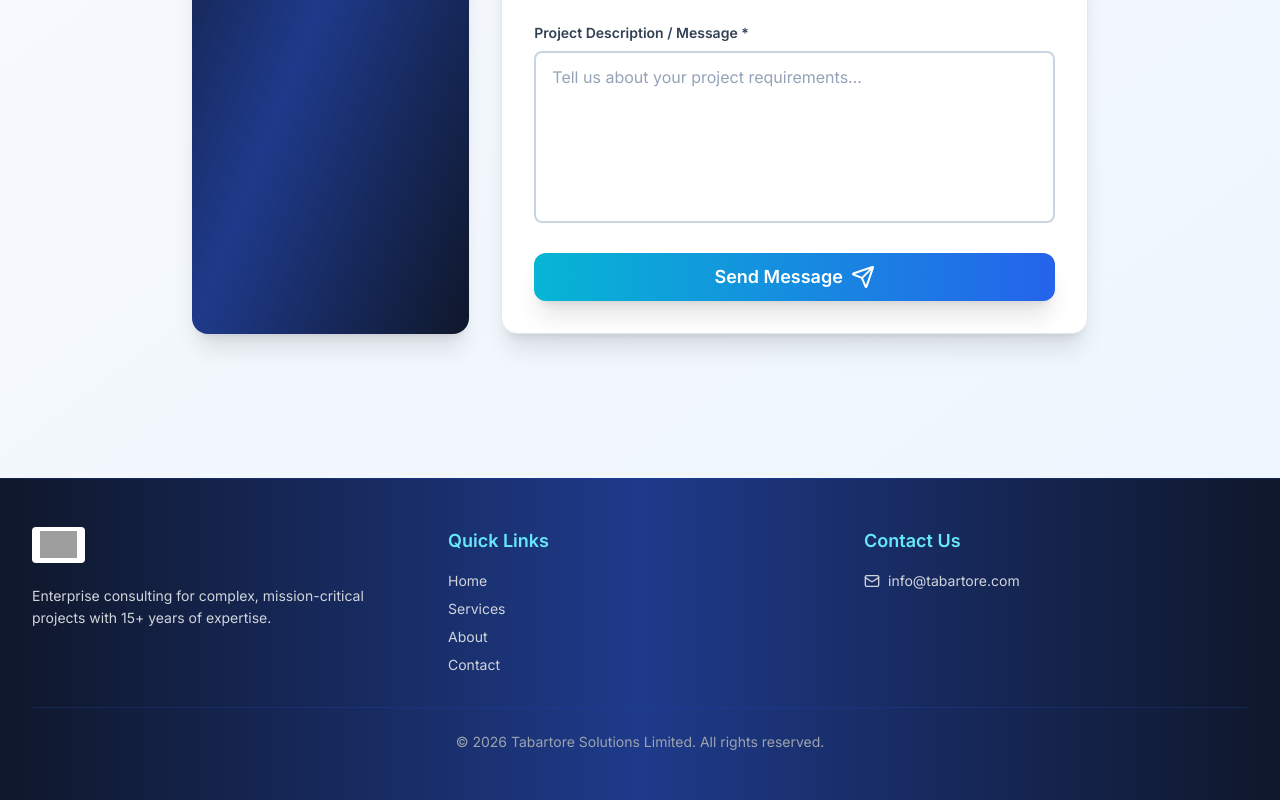
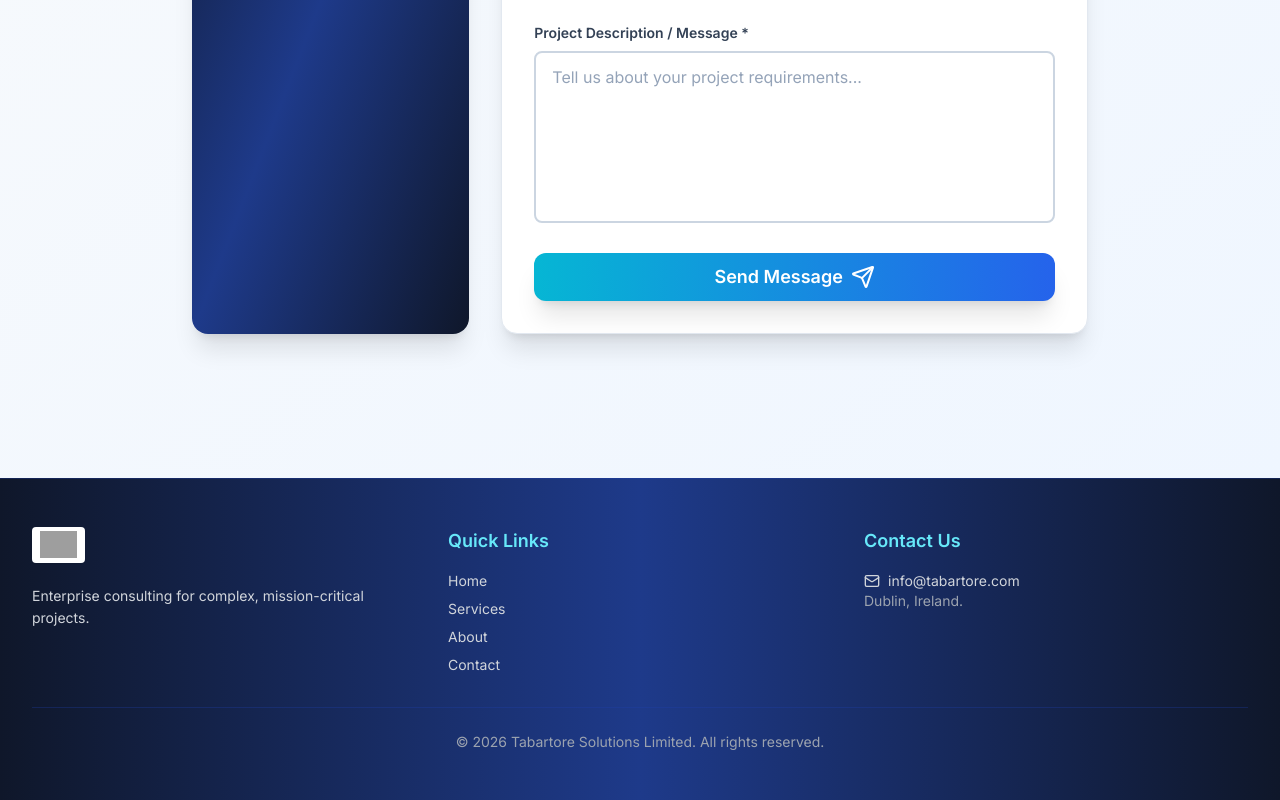
Before and after one commit to ajainsgp/tabartore-solutions, a React (Vite) app: page /contact in a window 1280 px wide. Shown: the part 992-1792 px from the top of the page. Built offline with nearby package versions, Linux system fonts and the light colour scheme; grey boxes are pictures that could not be loaded.

Commit message:
minor updates to footer, added location

```diff
--- a/src/components/Footer.jsx
+++ b/src/components/Footer.jsx
@@ -20,7 +20,7 @@ const Footer = () => {
               />
             </Link>
             <p className="text-sm text-gray-300 leading-relaxed">
-              Enterprise consulting for complex, mission-critical projects with 15+ years of expertise.
+              Enterprise consulting for complex, mission-critical projects.
             </p>
           </div>
 
@@ -53,6 +53,7 @@ const Footer = () => {
               <Mail size={16} className="group-hover:scale-110 transition-transform" />
               <span>info@tabartore.com</span>
             </a>
+            <p className="text-sm text-gray-400">Dublin, Ireland.</p>
           </div>
         </div>
 
--- a/src/pages/AboutPage.jsx
+++ b/src/pages/AboutPage.jsx
@@ -108,7 +108,7 @@ const AboutPage = () => {
               About <span className="bg-gradient-to-r from-cyan-400 to-blue-500 bg-clip-text text-transparent">Tabartore Solutions</span>
             </h1>
             <p className="text-xl text-gray-300 leading-relaxed">
-              Delivering excellence in enterprise consulting with over 15 years of specialized expertise
+              Delivering excellence in enterprise consulting with over 15+ years of specialized expertise
             </p>
           </motion.div>
         </div>
@@ -131,7 +131,7 @@ const AboutPage = () => {
               </h2>
               <div className="space-y-4 text-lg text-slate-700 leading-relaxed">
                 <p>
-                  With over <strong className="text-blue-600">15 years of consulting experience</strong>, Tabartore Solutions Limited has established itself as a trusted partner for organizations tackling their most complex and mission-critical projects.
+                  With over <strong className="text-blue-600">15+ years of consulting experience</strong>, Tabartore Solutions Limited has established itself as a trusted partner for organizations tackling their most complex and mission-critical projects.
                 </p>
                 <p>
                   Our journey spans across the <strong className="text-blue-600">UK, Ireland, and Europe</strong>, delivering solutions that combine deep technical expertise with practical business acumen. We've worked in both customer-facing and development environments, giving us a unique perspective on what it takes to deliver successful enterprise projects.
```
